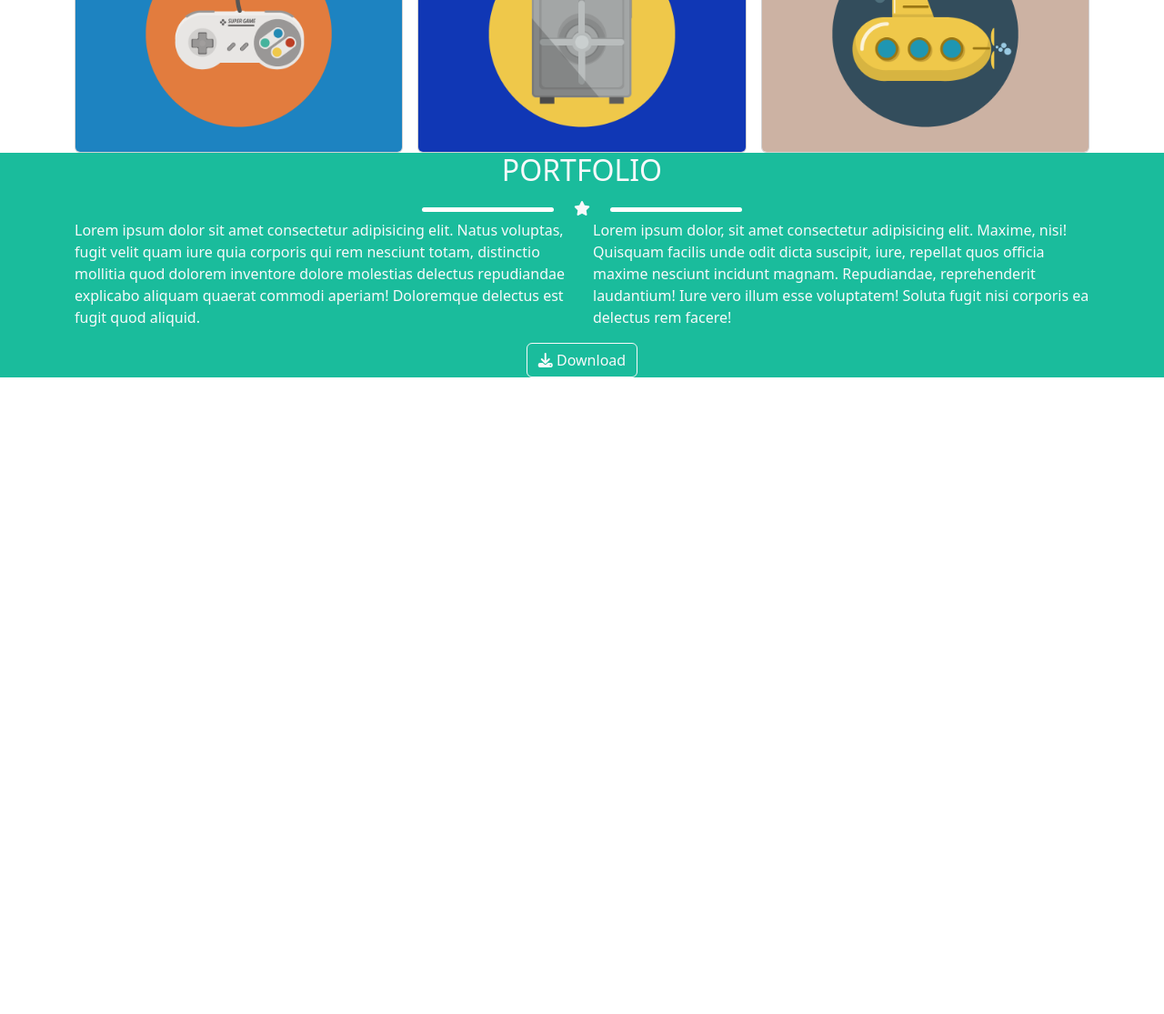
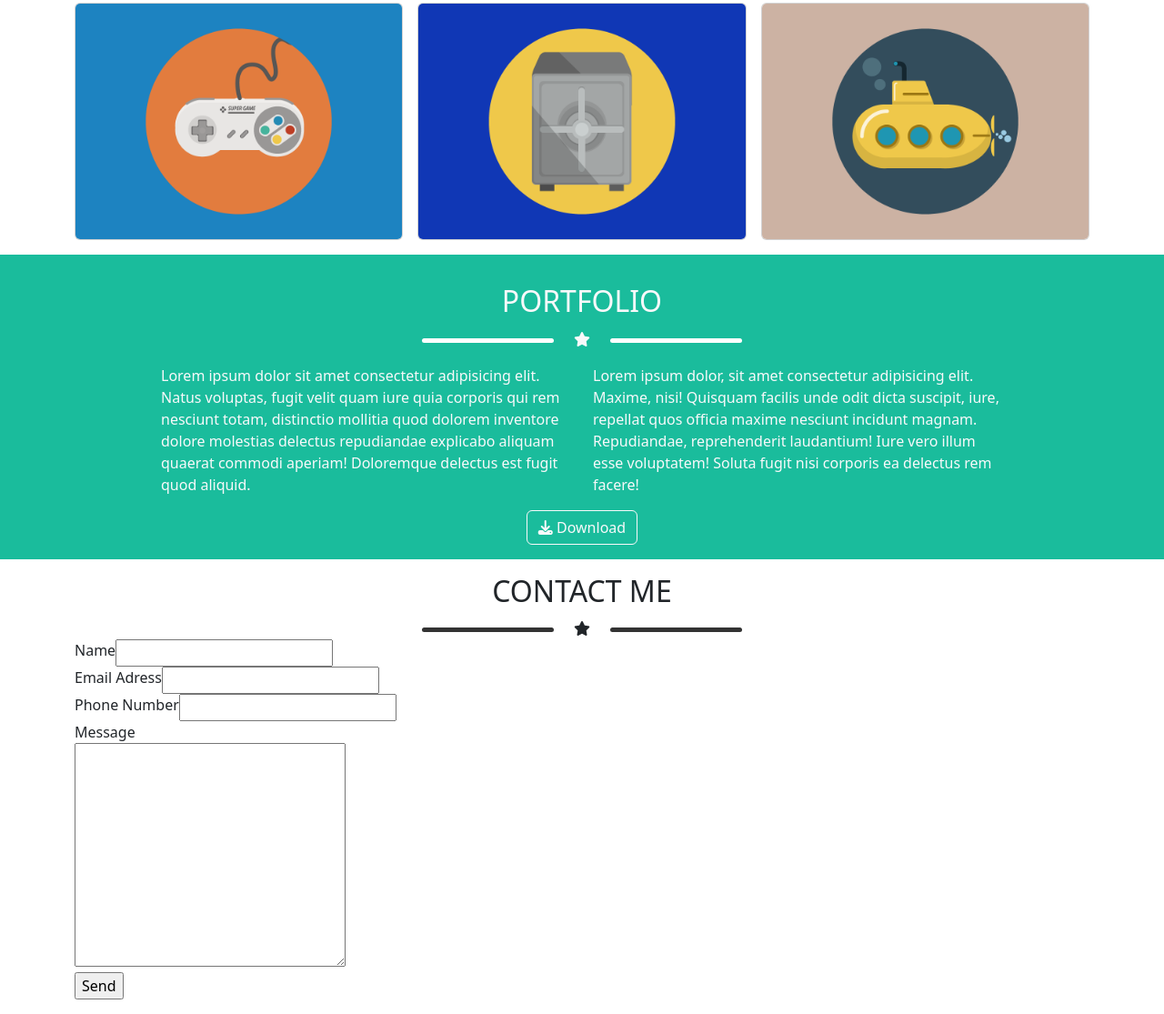
Before and after one commit to w3bd3v3lop3rNico/html-css-bootstrap-freelancer, a plain HTML site: page index.html in a window 1280 px wide. Shown: the part 874-1989 px from the top of the page at 91% size. Before the commit the page ends 1289 px from the top, so only its background shows below. Drawn offline with nearby package versions, Linux system fonts and the light colour scheme.

Commit message:
Padding between sections - Contact me content

```diff
--- a/css/style.css
+++ b/css/style.css
@@ -108,7 +108,29 @@ a {
     background-color: var(--light);
 }
 
+.contact-me .star-icon::before {
+    content: "";
+    position: absolute;
+    display: inline;
+    height: 5px;
+    width: 145px;
+    border-radius: 999px;
+    top: 10px;
+    right: 40px;
+    background-color: var(--dark-gray);
+    }
 
+.contact-me .star-icon::after {
+    content: "";
+    position: absolute;
+    display: inline;
+    height: 5px;
+    width: 145px;
+    border-radius: 999px;
+    top: 10px;
+    left: 40px;
+    background-color: var(--dark-gray);
+    }
 
 
 /* @media (min-width: 576px) { ... }
--- a/index.html
+++ b/index.html
@@ -16,9 +16,9 @@
 </head>
 <body>
     <!-- topbar -->
-    <header class="topbar text-light text-uppercase">
-        <aside class="container container-lg container-xlg">
-            <div class="row justify-content-between flex-nowrap align-items-center flex-shrink-1">
+    <header class="topbar text-light text-uppercase py-2 py-4-lg">
+        <nav class="container container-lg container-xlg">
+            <div class="row justify-content-between align-items-center flex-shrink-1 ">
                 <div class="col-auto">
                     <h3>Start Bootstrap</h3>
                 </div>
@@ -31,11 +31,11 @@
                     </ul>
                 </div>
             </div>
-        </aside>
+        </nav>
     </header>
     <main>
         <!-- hero -->
-        <section class="hero text-light text-uppercase">
+        <section class="hero text-light text-uppercase py-3 py-5-lg">
             <div class="container">
                 <div class="hero-body text-center">
                     <figure class="figure d-block">
@@ -49,9 +49,9 @@
             </div>
         </section>
         <!-- portfolio -->
-        <section class="portfolio text-uppercase">
+        <section class="portfolio text-uppercase py-3 py-5-lg">
             <div class="container container-lg container-xlg">
-                <div class="row text-center">
+                <div class="row text-center my-3">
                     <div class="col-12 "><h2>Portfolio</h2></div>
                     <div class="col-12"><span class="align-middle position-relative star-icon"><i class="fa-solid fa-star"></i></span></div>
                 </div>
@@ -101,21 +101,46 @@
                 </div>
             </div>
         </section>
-        <section class="about text-light">
+        <section class="about text-light py-3 py-5-lg">
             <div class=" container-sm container-md container-xlg">
-                <div class="row text-center">
+                <div class="row text-center my-3">
                     <div class="col-12 text-uppercase"><h2>Portfolio</h2></div>
                     <div class="col-12"><span class="align-middle position-relative star-icon"><i class="fa-solid fa-star"></i></span></div>
                 </div>
                 <div class="row justify-content-center">
-                    <div class="col-lg-6">
+                    <div class="col-lg-5">
                         <p>Lorem ipsum dolor sit amet consectetur adipisicing elit. Natus voluptas, fugit velit quam iure quia corporis qui rem nesciunt totam, distinctio mollitia quod dolorem inventore dolore molestias delectus repudiandae explicabo aliquam quaerat commodi aperiam! Doloremque delectus est fugit quod aliquid.</p>
                     </div>
-                    <div class="col-lg-6">
+                    <div class="col-lg-5">
                         <p>Lorem ipsum dolor, sit amet consectetur adipisicing elit. Maxime, nisi! Quisquam facilis unde odit dicta suscipit, iure, repellat quos officia maxime nesciunt incidunt magnam. Repudiandae, reprehenderit laudantium! Iure vero illum esse voluptatem! Soluta fugit nisi corporis ea delectus rem facere!</p>
                     </div>
-                    <div class="col-auto"> <button type="button" class="btn btn-outline-light"><i class="fa-solid fa-download"></i> Download</button></div>
+                    <div class="col-lg-4 text-center"> <button type="button" class="btn btn-outline-light"><i class="fa-solid fa-download"></i> Download</button></div>
                 </div>
+            </div>
+        </section>
+        <section class="contact-me py-3 py-5-lg">
+            <div class=" container container-md container-xlg">
+                <div class="row text-center">
+                    <div class="col-12 text-uppercase"><h2>Contact me</h2></div>
+                    <div class="col-12"><span class="align-middle position-relative star-icon"><i class="fa-solid fa-star"></i></span></div>
+                </div>
+                <form action="./about.html">
+                    <div class="row-column">
+                        <div class="col-12">
+                            <div class="d-flex">Name <div class="flex-grow-1"><input type="text" name="name"></div></div>
+                        </div>
+                        <div class="col-12">
+                            <div class="d-flex">Email Adress <div class="flex-grow-1"><input type="email" name="email"></div></div>
+                        </div>
+                        <div class="col-12">
+                            <div class="d-flex">Phone Number <div class="flex-grow-1"><input type="tel" name="phone-number"></div></div>
+                        </div>
+                        <div class="col-12">
+                            <div>Message <div class="flex-grow-1"><textarea name="Message" id="" cols="30" rows="10"></textarea></div></div>
+                        </div>
+                        <div class="col-12"><div><input type="submit" value="Send"></div></div>
+                    </div>
+                </form>
             </div>
         </section>
 
```
Also changed, not shown: about.html (added).
